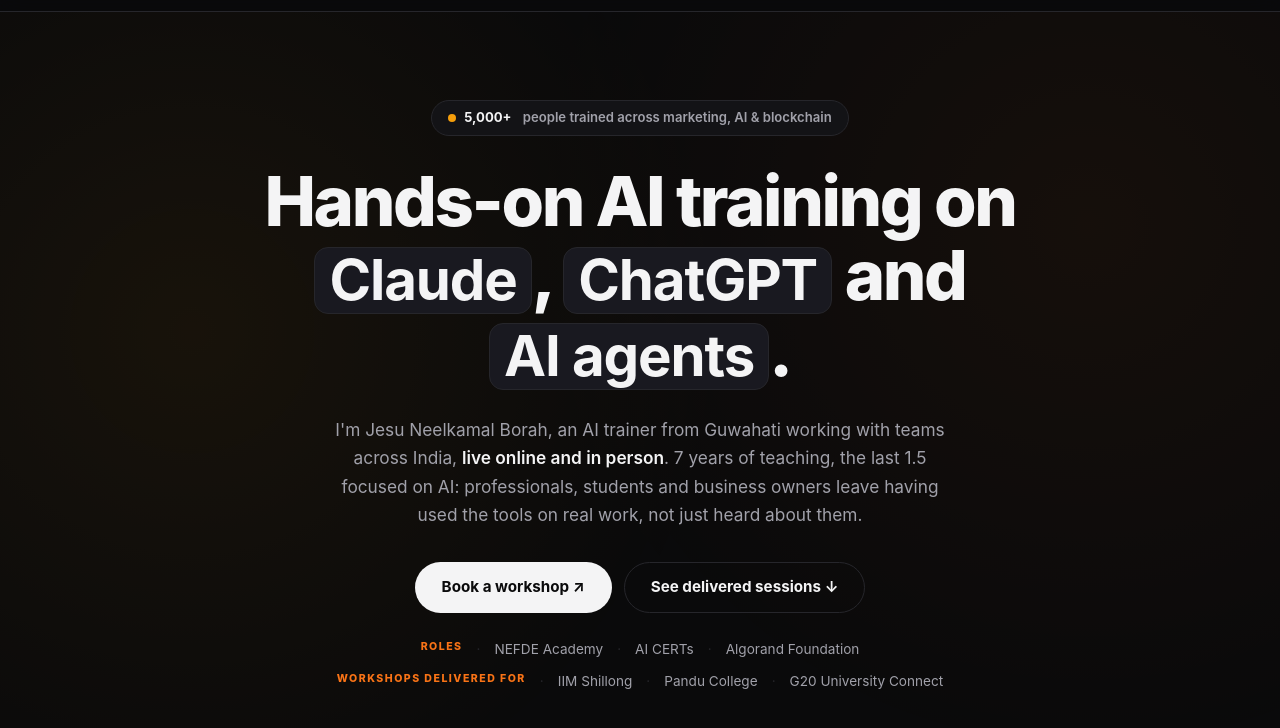
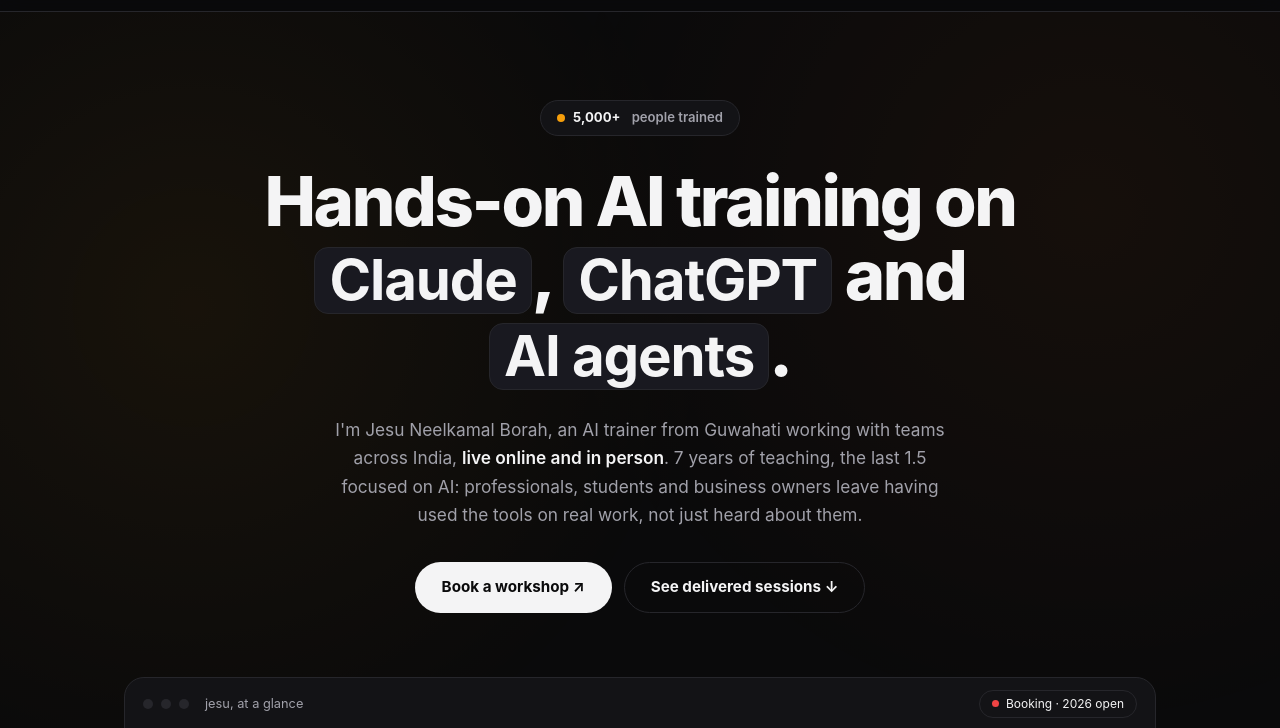
Before and after one commit to 0xJesu/trainer-portfolio, a plain HTML site: page index.html in a window 1280 px wide. Shown: the part 55-783 px from the top of the page. Drawn offline with Linux system fonts and the light colour scheme.

Commit message:
v6: remove hero org-name rows, shorten badge to 5,000+ people trained (voice request)
Removed credentials section and updated training description.

```diff
--- a/index.html
+++ b/index.html
@@ -200,18 +200,12 @@
 <header>
   <div class="hexbg"></div>
   <div class="wrap" style="position:relative">
-    <span class="badge-pill reveal"><span class="pulse"></span><b>5,000+</b>&nbsp;people trained across marketing, AI &amp; blockchain</span>
+    <span class="badge-pill reveal"><span class="pulse"></span><b>5,000+</b>&nbsp;people trained</span>
     <h1 class="reveal">Hands-on AI training on <span class="chip">Claude</span>, <span class="chip">ChatGPT</span> and <span class="chip">AI agents</span>.</h1>
     <p class="lead reveal">I'm Jesu Neelkamal Borah, an AI trainer from Guwahati working with teams across India, <b>live online and in person</b>. 7 years of teaching, the last 1.5 focused on AI: professionals, students and business owners leave having used the tools on real work, not just heard about them.</p>
     <div class="cta-row reveal">
       <a class="btn btn-primary" href="#contact">Book a workshop &#8599;</a>
       <a class="btn btn-ghost" href="#workshops">See delivered sessions &#8595;</a>
-    </div>
-    <div class="cred-row reveal">
-      <span class="cred-tag">Roles</span><span>NEFDE Academy</span><span>AI CERTs</span><span>Algorand Foundation</span>
-    </div>
-    <div class="cred-row cred-row-sub reveal">
-      <span class="cred-tag">Workshops delivered for</span><span>IIM Shillong</span><span>Pandu College</span><span>G20 University Connect</span>
     </div>
 
     <div class="glance reveal">
```
